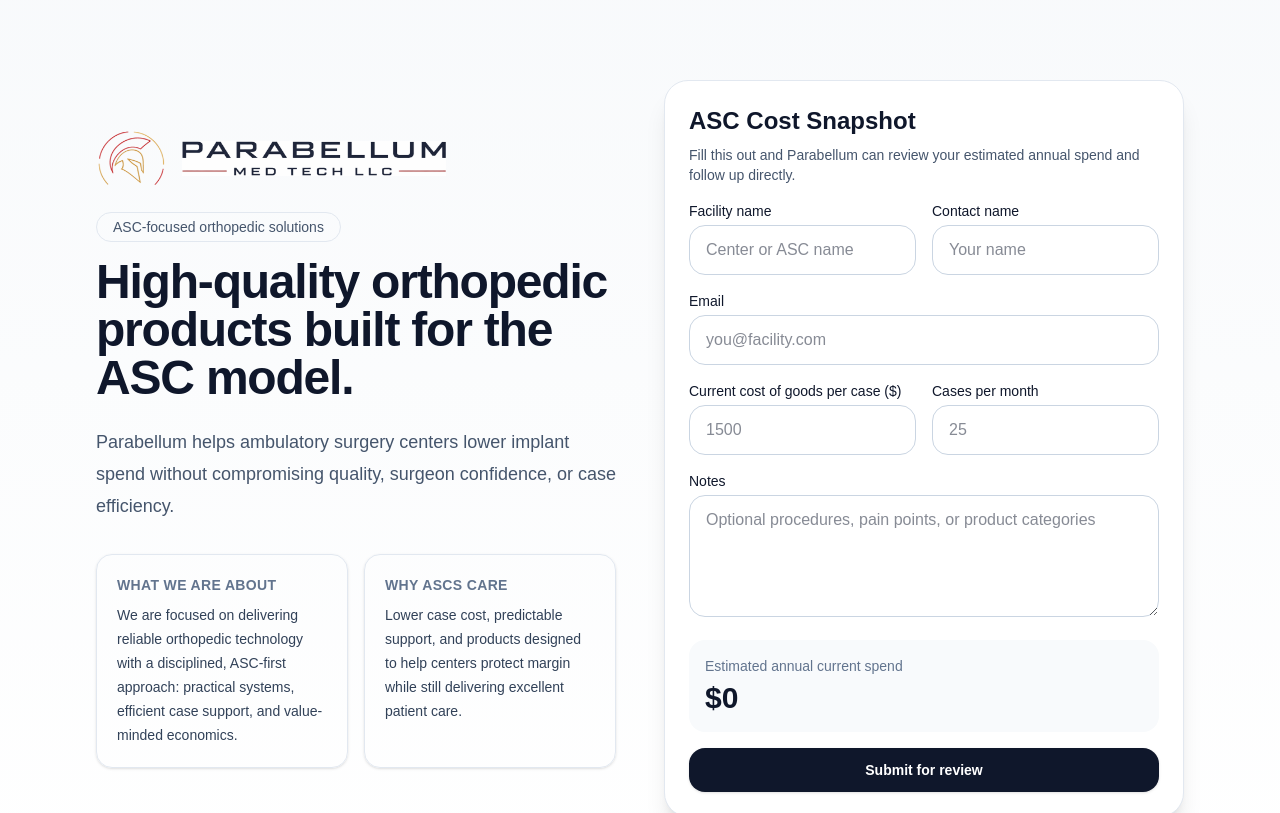
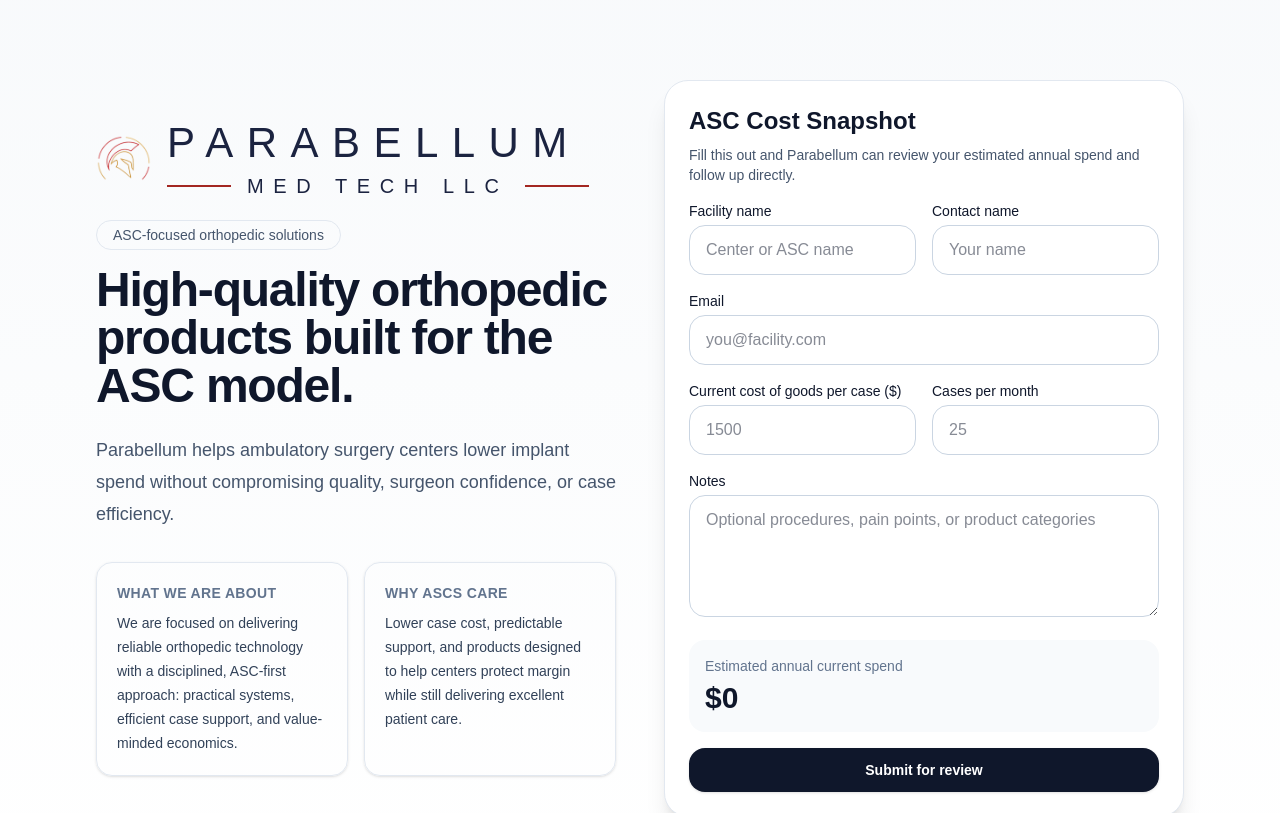
Before and after one commit to srobin-parabellum/parabellum-site, a Next.js app: page / in a window 1280 px wide. Shown: the top 813 px of the page. Built offline with nearby package versions, Linux system fonts and the light colour scheme.

Commit message:
adjust logo sizing

```diff
--- a/app/page.js
+++ b/app/page.js
@@ -45,23 +45,33 @@
           <div className="grid gap-12 lg:grid-cols-2 lg:items-center">
             <div>
 
-              {/* 🔥 LOGO ROW (NEW) */}
+              {/* 🔥 LOGO + TEXT (UPDATED) */}
               <div className="mb-6 flex items-center gap-4">
                 <Image
                   src="/logo-icon.png"
                   alt="Parabellum Logo"
-                  width={70}
-                  height={70}
+                  width={55}
+                  height={55}
                   priority
                 />
 
-                <Image
-                  src="/logo-text.png"
-                  alt="Parabellum Med Tech"
-                  width={264}
-                  height={66}
-                  priority
-                />
+                <div className="leading-none">
+                  {/* PARABELLUM */}
+                  <div className="text-[28px] font-light tracking-[0.22em] text-[#1B2340] sm:text-[36px] sm:tracking-[0.28em] lg:text-[42px] lg:tracking-[0.32em]">
+                    PARABELLUM
+                  </div>
+
+                  {/* MED TECH LLC + LINES */}
+                  <div className="mt-3 flex items-center gap-3 sm:gap-4">
+                    <div className="h-[2px] w-10 bg-[#A32722] sm:w-14 lg:w-16" />
+
+                    <div className="text-[13px] font-light tracking-[0.3em] text-[#1B2340] sm:text-[16px] sm:tracking-[0.38em] lg:text-[20px] lg:tracking-[0.48em]">
+                      MED TECH LLC
+                    </div>
+
+                    <div className="h-[2px] w-10 bg-[#A32722] sm:w-14 lg:w-16" />
+                  </div>
+                </div>
               </div>
 
               <div className="mb-4 inline-flex rounded-full border border-slate-200 px-4 py-1 text-sm font-medium text-slate-600">
```
